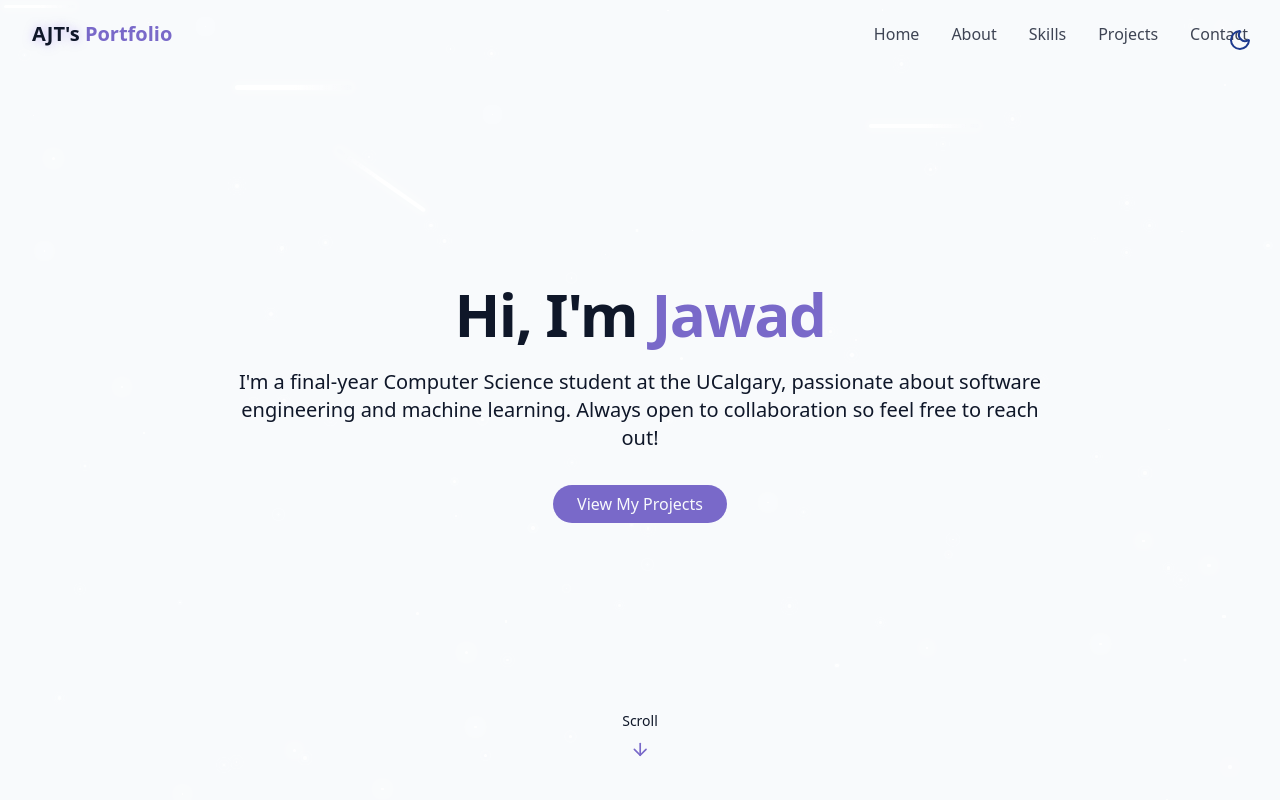
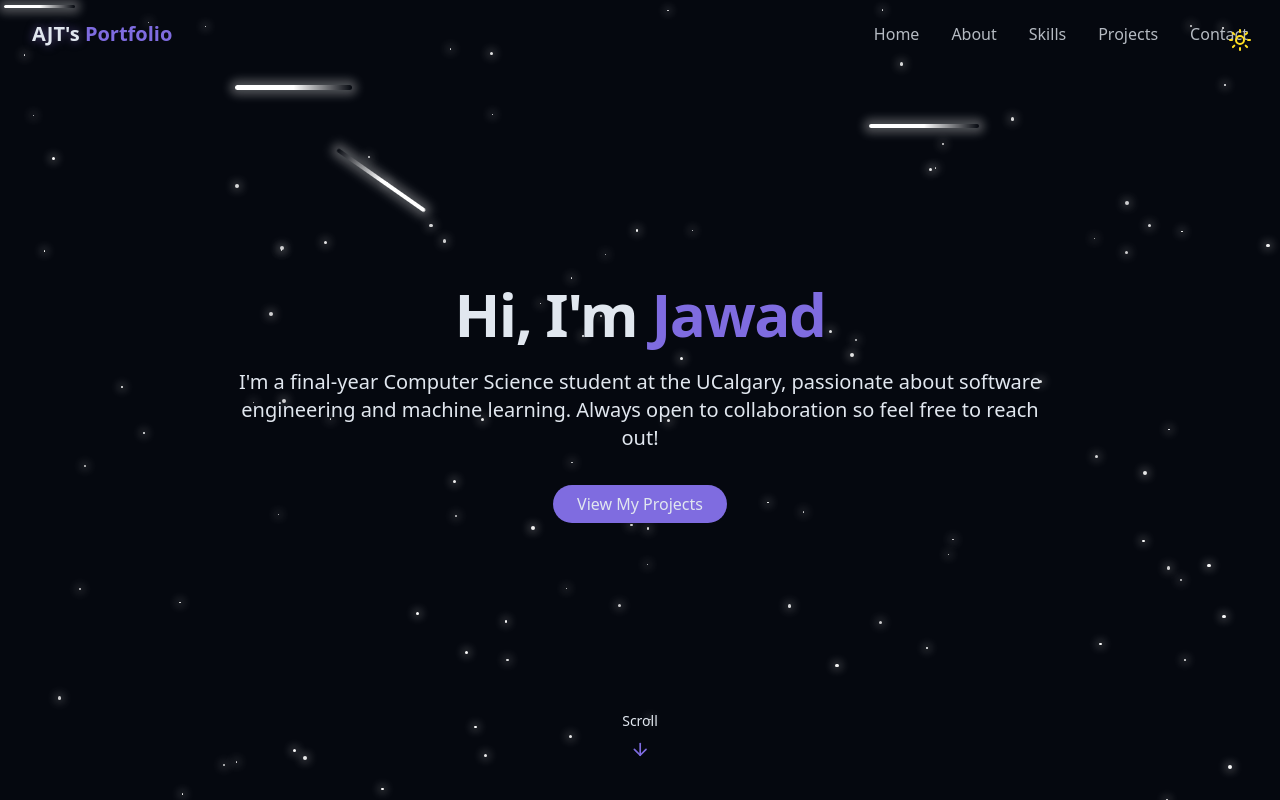
Before and after one commit to Ahmed-Jawad-Tahmid/personal-portfolio, a React (Vite) app: page / in a window 1280 px wide. Shown: the top 800 px of the page. Built offline with nearby package versions, Linux system fonts and the light colour scheme.

Commit message:
Update ThemeToggle.jsx

```diff
--- a/src/components/ThemeToggle.jsx
+++ b/src/components/ThemeToggle.jsx
@@ -7,12 +7,13 @@ export const ThemeToggle = () => {
 
   useEffect(() => {
     const storedTheme = localStorage.getItem("theme");
-    if (storedTheme === "dark") {
+    if (storedTheme === "light") {
+      setIsDarkMode(false);
+      document.documentElement.classList.add("dark");
+    } else {
+      localStorage.setItem("theme", "dark");
       setIsDarkMode(true);
       document.documentElement.classList.add("dark");
-    } else {
-      localStorage.setItem("theme", "light");
-      setIsDarkMode(false);
     }
   }, []);
 
```
